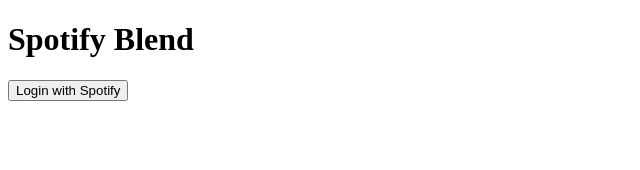
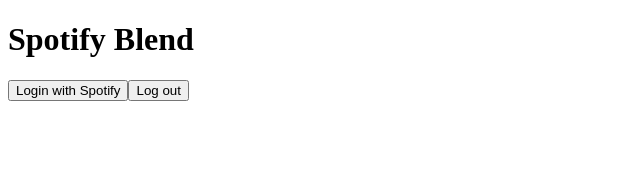
Before and after one commit to JasperStemerdink/spotify-blend, a Next.js app: page /login in a window 1280 px wide. Shown: the top 170 px of the page, without its empty margins (0-640 px from the left). Built offline with nearby package versions, Linux system fonts and the light colour scheme.

Commit message:
en wie heeft er nou gelijk

```diff
--- a/app/login/page.tsx
+++ b/app/login/page.tsx
@@ -6,6 +6,9 @@
     const signIn = async () => {
         await supabase.auth.signInWithOAuth({
             provider: 'spotify',
+            options: {
+                scopes: 'user-top-read',
+            },
         });
     }
 
@@ -13,6 +16,7 @@
         <main>
             <h1>Spotify Blend</h1>
             <button onClick={signIn}>Login with Spotify</button>
+            <button onClick={() => supabase.auth.signOut()}>Log out</button>
         </main>
     )
 }
```
